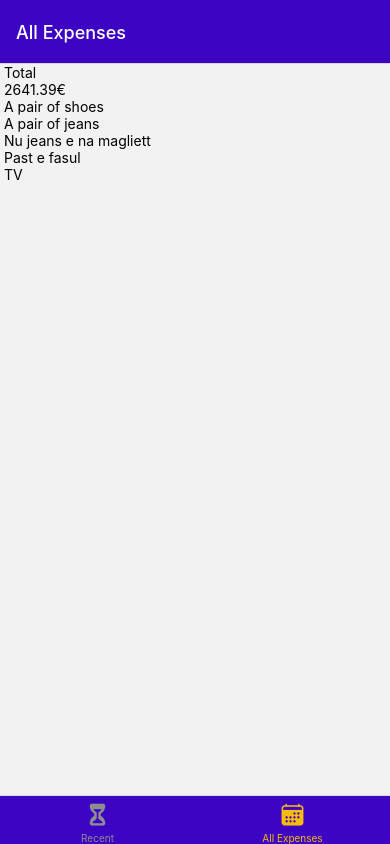
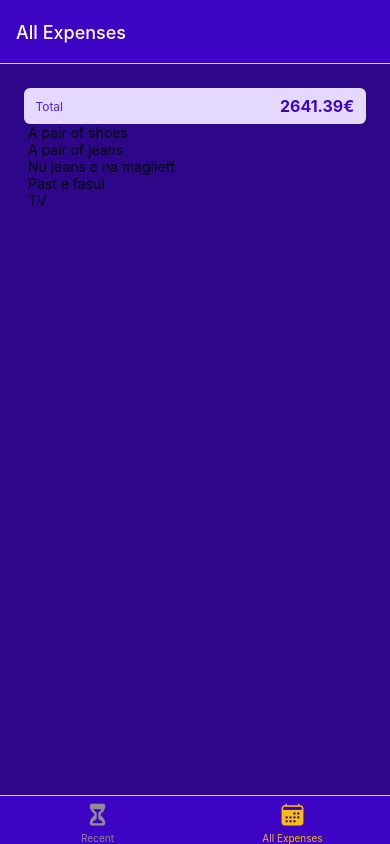
Before and after one commit to gcicchella/ExpensesTrackerApp, a React Native app: screen /AllExpenses in a window 390 px wide. Built offline with nearby package versions, Linux system fonts and the light colour scheme.

Commit message:
aggiunto stili

```diff
--- a/components/ExpensesList.js
+++ b/components/ExpensesList.js
@@ -1,4 +1,4 @@
-import {FlatList, Text} from "react-native";
+import {FlatList, Text, StyleSheet} from "react-native";
 
 function renderExpenseItem(itemData){
     return (
--- a/components/ExpensesOutput.js
+++ b/components/ExpensesOutput.js
@@ -1,6 +1,7 @@
-import {FlatList, Text, View} from "react-native";
+import {FlatList, Text, View, StyleSheet} from "react-native";
 import ExpensesSummary from "./ExpensesSummary";
 import ExpensesList from "./ExpensesList";
+import {GlobalStyles} from "../constants/styles";
 
 const DUMMY_EXPENSES = [
     {
@@ -37,7 +38,7 @@
 
 function ExpensesOutput({expenses, expensesPeriod}) {
     return (
-        <View>
+        <View style={sytles.container}>
           <ExpensesSummary expenses={DUMMY_EXPENSES} periodName={expensesPeriod} />
            <ExpensesList expenses={DUMMY_EXPENSES}/>
         </View>
@@ -45,3 +46,11 @@
 }
 
 export default ExpensesOutput;
+
+const sytles = StyleSheet.create({
+   container: {
+       flex: 1,
+       padding: 24,
+       backgroundColor: GlobalStyles.colors.primary700
+   }
+});
--- a/components/ExpensesSummary.js
+++ b/components/ExpensesSummary.js
@@ -1,4 +1,5 @@
-import {Text, View} from "react-native";
+import {Text, View, StyleSheet} from "react-native";
+import {GlobalStyles} from "../constants/styles";
 
 function ExpensesSummary({expenses, periodName}) {
     const expenseSum = expenses.reduce((sum, expense) => {
@@ -6,11 +7,31 @@
     }, 0);
 
     return (
-        <View>
-            <Text> {periodName}</Text>
-            <Text> {expenseSum.toFixed(2)}€ </Text>
+        <View style={styles.container}>
+            <Text style={styles.period}> {periodName}</Text>
+            <Text style={styles.sum}> {expenseSum.toFixed(2)}€ </Text>
         </View>
     );
 }
 
 export default ExpensesSummary;
+
+const styles = StyleSheet.create({
+   container: {
+       padding: 8,
+       backgroundColor: GlobalStyles.colors.primary50,
+       borderRadius:6,
+       flexDirection: 'row',
+       justifyContent: 'space-between',
+       alignItems: 'center'
+   },
+    period: {
+        fontSize: 12,
+        color: GlobalStyles.colors.primary400
+    },
+    sum: {
+        fontSize: 16,
+        fontWeight: 'bold',
+        color: GlobalStyles.colors.primary500
+    }
+});
```
